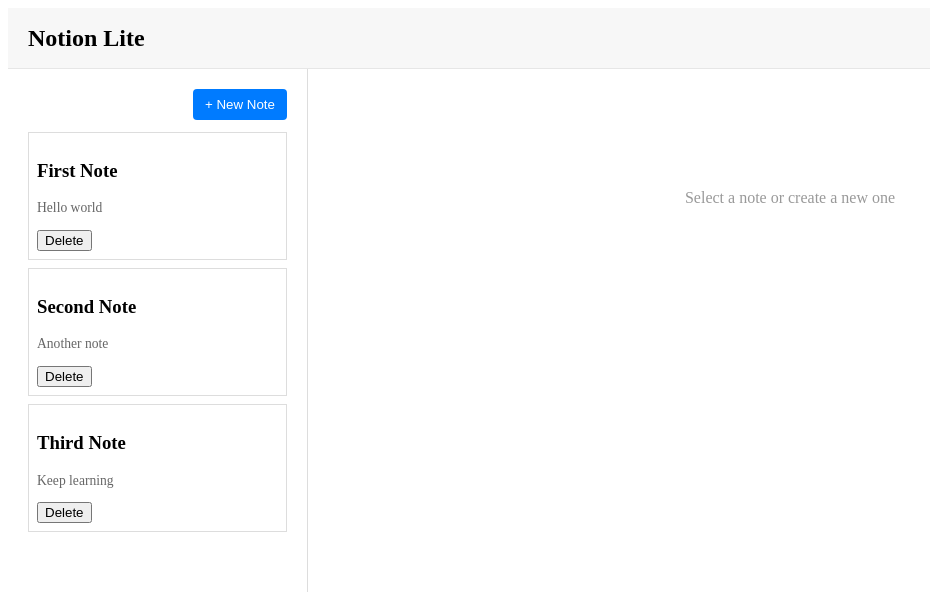
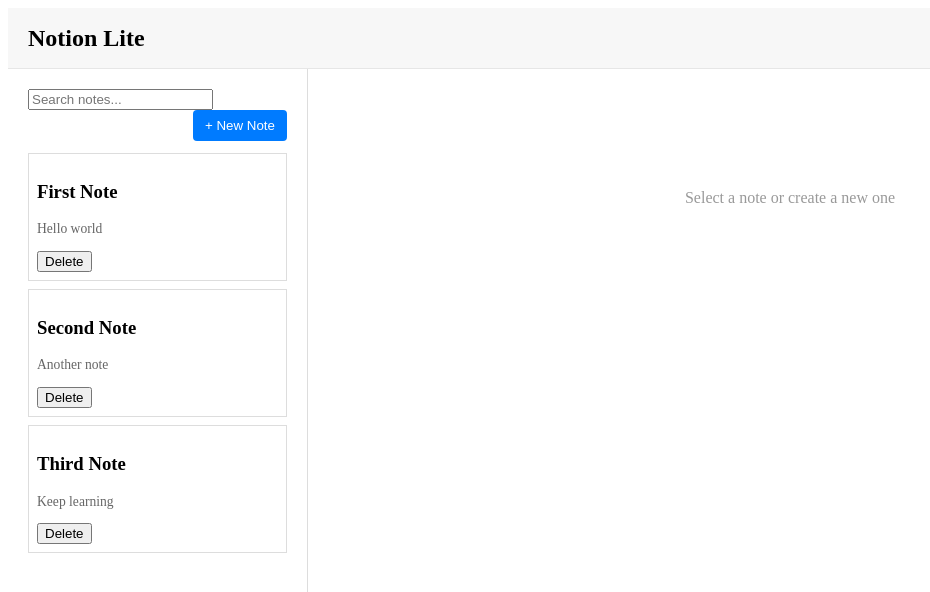
Before and after one commit to saifxss/notion-lite, a React (Vite) app: page / in a window 1280 px wide. Shown: the top 592 px of the page, without its empty margins (0-930 px from the left). Built offline with nearby package versions, Linux system fonts and the light colour scheme.

Commit message:
Added search and sort notes by last edited

```diff
--- a/src/App.tsx
+++ b/src/App.tsx
@@ -24,8 +24,26 @@
     localStorage.setItem("notes", JSON.stringify(notes));
   }, [notes]);
 
+  const [search, setSearch] = useState("");
+
+  const sortedNotes = [...notes].sort(
+    (a, b) => b.updatedAt - a.updatedAt
+  );
+
+  const filteredNotes = sortedNotes.filter(note =>
+    note.title.toLowerCase().includes(search.trim().toLowerCase()) ||
+    note.content.toLowerCase().includes(search.trim().toLowerCase())
+  );
+
+  useEffect(() => {
+    if (selectedNoteId && !filteredNotes.some(n => n.id === selectedNoteId)) {
+      setSelectedNoteId(null);
+    }
+  }, [search]);
+
   // CREATE
   const addNote = () => {
+    setSearch("");
     const newNote: Note = {
       id: notes.length ? Math.max(...notes.map(n => n.id)) + 1 : 1,
       title: "New Note",
@@ -56,8 +74,14 @@
       <Header />
       <main className="main-layout">
         <aside className="sidebar">
+          <input
+            className="search-input"
+            placeholder="Search notes..."
+            value={search}
+            onChange={(e) => setSearch(e.target.value)}
+          />
           <NoteList
-            notes={notes}
+            notes={filteredNotes}
             onAddNote={addNote}
             selectedNoteId={selectedNoteId}
             onSelectNote={setSelectedNoteId}
```
